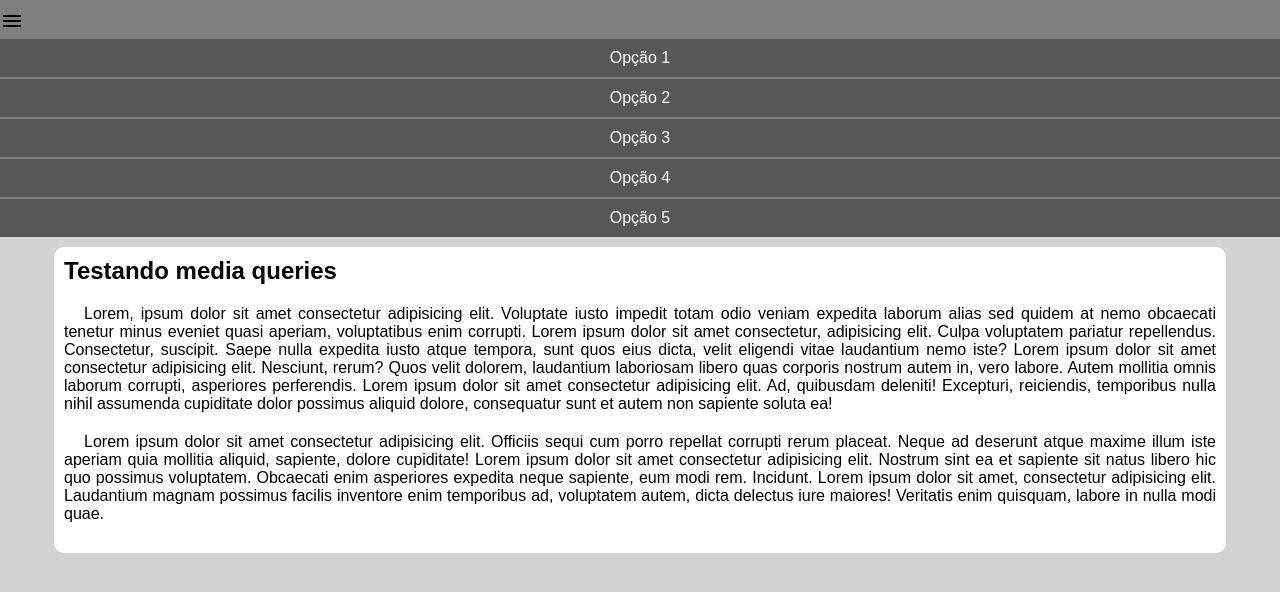
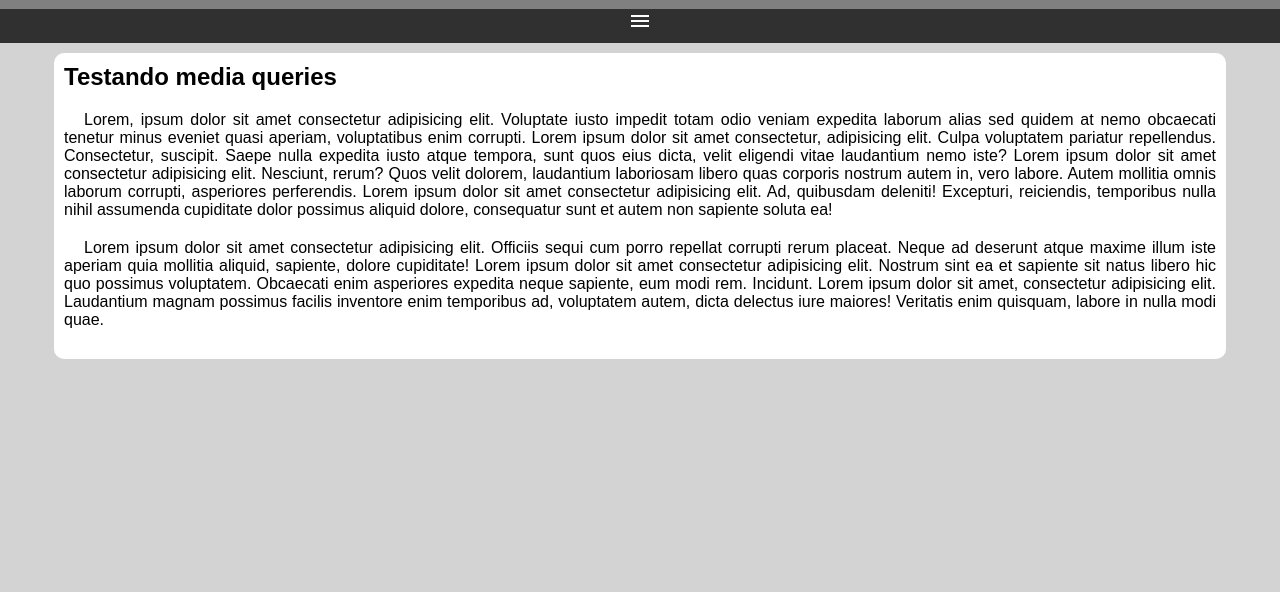
Before and after one commit to FabianoHermann/html-css, a plain HTML site: page Exercicios/ex29/mq005/index.html in a window 1280 px wide. Shown: the part 48-640 px from the top of the page. Drawn offline with Linux system fonts and the light colour scheme.

Commit message:
Uso de Java

```diff
--- a/Exercicios/ex29/mq005/estilo/style.css
+++ b/Exercicios/ex29/mq005/estilo/style.css
@@ -16,8 +16,20 @@ header > h1 {
     padding: 10px;
     text-align: center;
 }
+i#burguer {
+    background-color: rgb(48, 48, 48);
+    display: block;
+    color: white;
+    text-align: center;
+    padding-bottom: 10px;
+    cursor:pointer;
+}
+i#burguer:hover {
+    background-color: white;
+    color: black;
+}
 menu {
-    display: block;
+    display: none;
 }
 menu>ul{
     list-style-type: none;
--- a/Exercicios/ex29/mq005/index.html
+++ b/Exercicios/ex29/mq005/index.html
@@ -11,8 +11,8 @@
 <body>
    <header>
     <h1>Meu Site</h1>
-    <i class="material-icons">menu</i>
-    <menu>
+    <i id="burguer" class="material-icons" onclick="clickMenu()">menu</i>
+    <menu id="itens">
 
         <ul>
             <li><a href="#">Opção 1</a></li>
@@ -32,6 +32,15 @@
 
         </article>
     </main>
+    <script>
+        function clickMenu() {
+               if (itens.style.display == 'block') {
+                itens.style.display = 'none'
+               } else {
+                itens.style.display = 'block'
+               }
+        }
+    </script>
 
 </body>
 </html>
```
